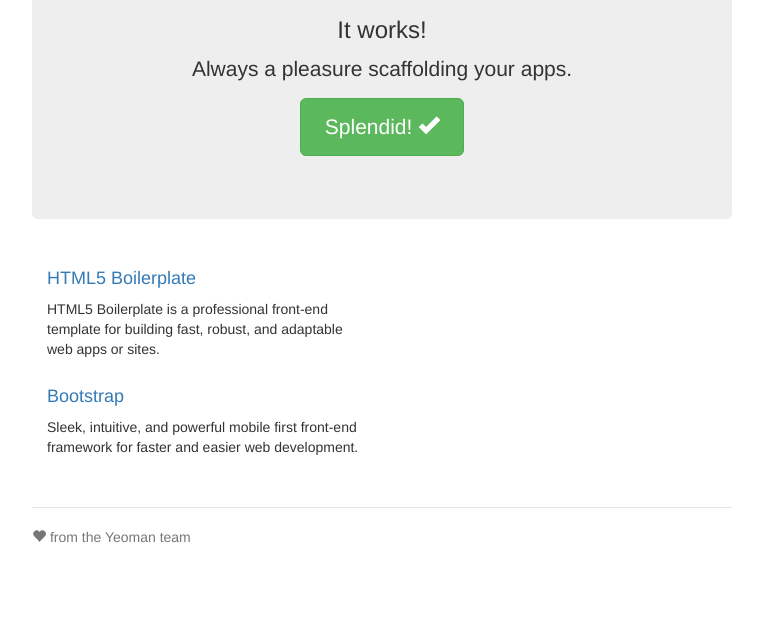
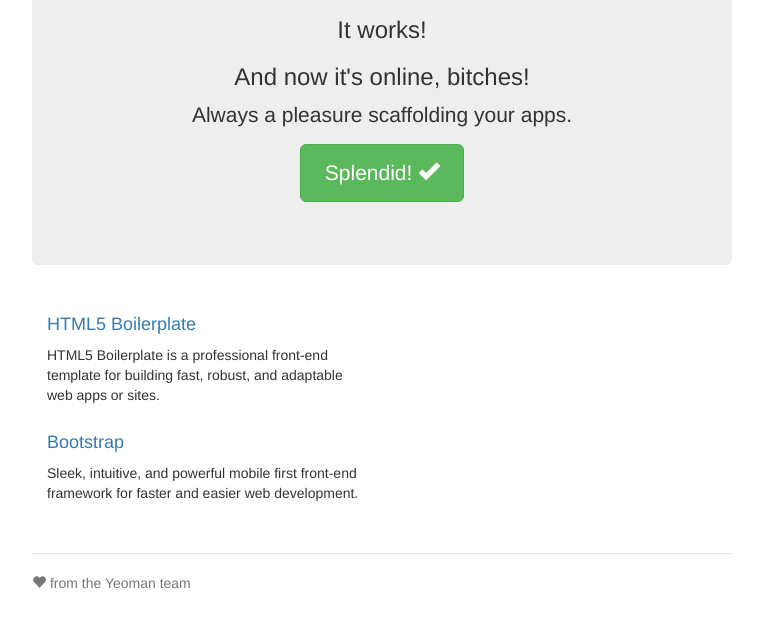
Before and after one commit to probablyabear/sageehs, a plain HTML site: page index.html in a window 1280 px wide. Shown: the part 250-873 px from the top of the page, without its empty margins (258-1021 px from the left). Before the commit the page ends 827 px from the top, so only its background shows below. Drawn offline with Linux system fonts and the light colour scheme.

Commit message:
online test

```diff
--- a/index.html
+++ b/index.html
@@ -1,6 +1,6 @@
 <!DOCTYPE html> <html> <head> <meta charset=utf-8> <title>sage ehs com</title> <meta name=description content=""> <meta name=viewport content="width=device-width,initial-scale=1"> <link rel="shortcut icon" href=/favicon.b25e58c4.ico> <link rel=apple-touch-icon href=/apple-touch-icon.9727d3c2.png> <!-- Place favicon.ico and apple-touch-icon.png in the root directory --> <link rel=stylesheet href=styles/vendor.f2d483c4.css> <link rel=stylesheet href=styles/main.b242274c.css>  <body> <!--[if lt IE 10]>
       <p class="browsehappy">You are using an <strong>outdated</strong> browser. Please <a href="http://browsehappy.com/">upgrade your browser</a> to improve your experience.</p>
-    <![endif]--> <div class=container> <div class=header> <ul class="nav nav-pills pull-right"> <li class=active><a href=#>Home</a></li> <li><a href=#>About</a></li> <li><a href=#>Contact</a></li> </ul> <h3 class=text-muted>sage ehs com</h3> </div> <div class=jumbotron> <h1>'Allo, 'Allo!</h1> <h3>It works!</h3> <p class=lead>Always a pleasure scaffolding your apps.</p> <p><a class="btn btn-lg btn-success" href=#>Splendid! <span class="glyphicon glyphicon-ok"></span></a></p> </div> <div class="row marketing"> <div class=col-lg-6> <h4><a href="https://html5boilerplate.com/">HTML5 Boilerplate</a></h4> <p>HTML5 Boilerplate is a professional front-end template for building fast, robust, and adaptable web apps or sites.</p> <h4><a href="http://getbootstrap.com/">Bootstrap</a></h4> <p>Sleek, intuitive, and powerful mobile first front-end framework for faster and easier web development.</p> </div> </div> <div class=footer> <p><span class="glyphicon glyphicon-heart"></span> from the Yeoman team</p> </div> </div> <script src=scripts/vendor.baff0332.js></script> <script src=scripts/plugins.19a1d77b.js></script> <script src=scripts/main.b6c3df09.js></script> <!-- Google Analytics: change UA-XXXXX-X to be your site's ID. --> <script>(function(b,o,i,l,e,r){b.GoogleAnalyticsObject=l;b[l]||(b[l]=
+    <![endif]--> <div class=container> <div class=header> <ul class="nav nav-pills pull-right"> <li class=active><a href=#>Home</a></li> <li><a href=#>About</a></li> <li><a href=#>Contact</a></li> </ul> <h3 class=text-muted>sage ehs com</h3> </div> <div class=jumbotron> <h1>'Allo, 'Allo!</h1> <h3>It works!</h3> <h3>And now it's online, bitches!</h3> <p class=lead>Always a pleasure scaffolding your apps.</p> <p><a class="btn btn-lg btn-success" href=#>Splendid! <span class="glyphicon glyphicon-ok"></span></a></p> </div> <div class="row marketing"> <div class=col-lg-6> <h4><a href="https://html5boilerplate.com/">HTML5 Boilerplate</a></h4> <p>HTML5 Boilerplate is a professional front-end template for building fast, robust, and adaptable web apps or sites.</p> <h4><a href="http://getbootstrap.com/">Bootstrap</a></h4> <p>Sleek, intuitive, and powerful mobile first front-end framework for faster and easier web development.</p> </div> </div> <div class=footer> <p><span class="glyphicon glyphicon-heart"></span> from the Yeoman team</p> </div> </div> <script src=scripts/vendor.baff0332.js></script> <script src=scripts/plugins.19a1d77b.js></script> <script src=scripts/main.b6c3df09.js></script> <!-- Google Analytics: change UA-XXXXX-X to be your site's ID. --> <script>(function(b,o,i,l,e,r){b.GoogleAnalyticsObject=l;b[l]||(b[l]=
       function(){(b[l].q=b[l].q||[]).push(arguments)});b[l].l=+new Date;
       e=o.createElement(i);r=o.getElementsByTagName(i)[0];
       e.src='https://www.google-analytics.com/analytics.js';
```
